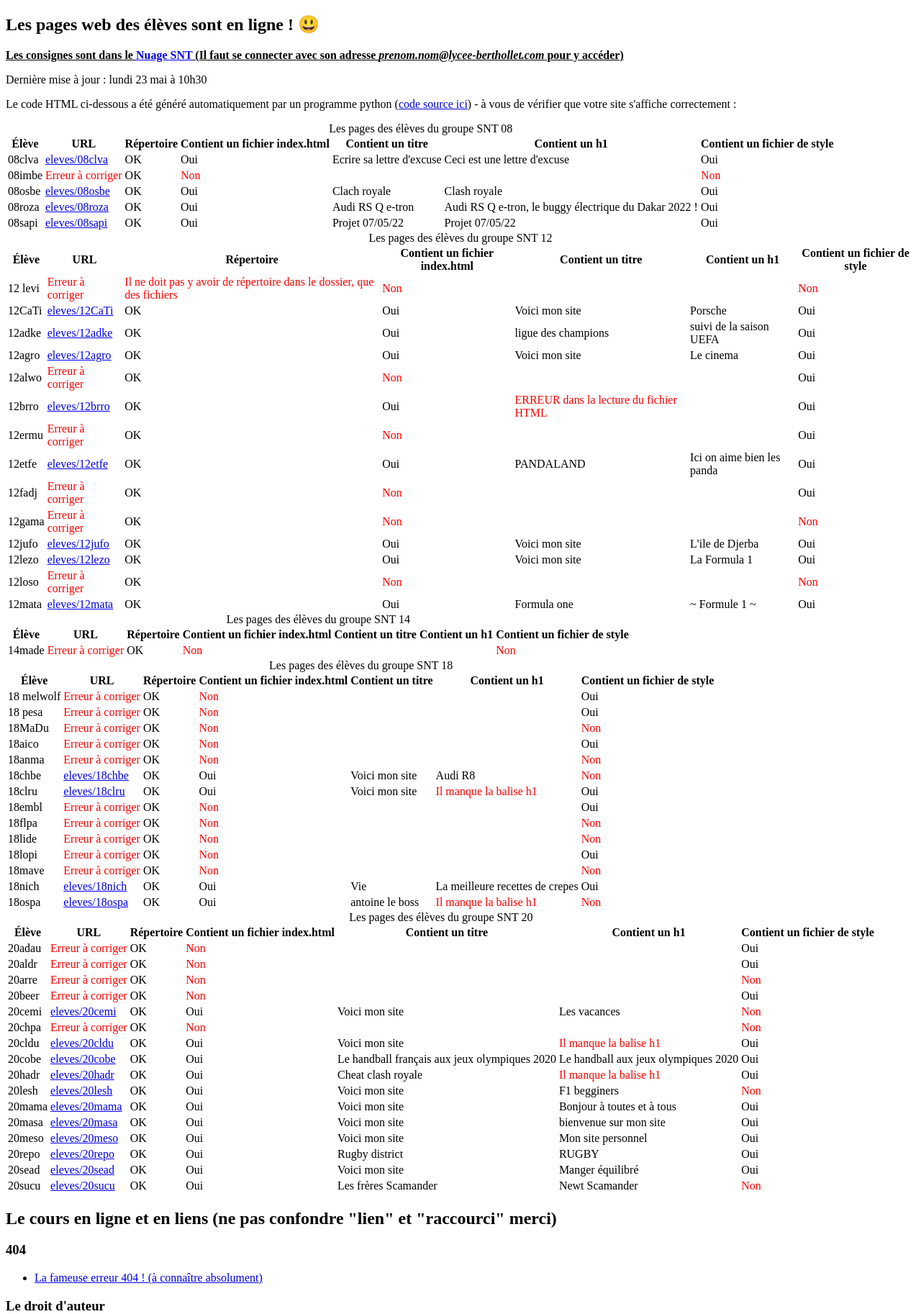
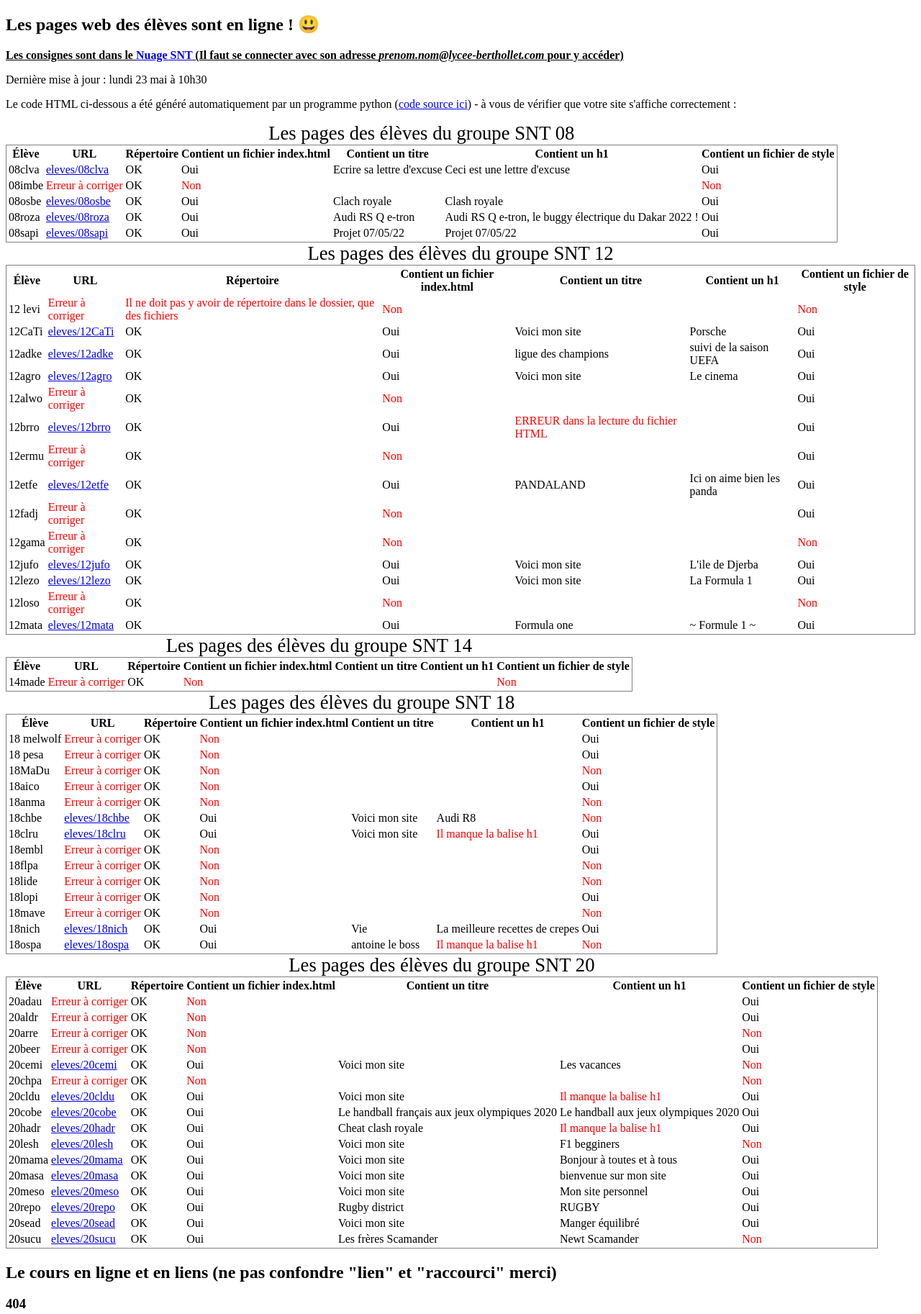
Before and after one commit to SNTberthollet/web, a PHP site: page / in a window 1280 px wide. Shown: the part 94-1920 px from the top of the page at 72% size. Run offline with PHP 8.4, Linux system fonts and the light colour scheme.

Commit message:
Update styleTableau.css

```diff
--- a/styles/styleTableau.css
+++ b/styles/styleTableau.css
@@ -1,3 +1,12 @@
 .erreur {
   color: red;
 }
+
+table {
+  border: 1px solid grey;
+}
+
+caption {
+  font-size: 20pt;
+  font-style: underline;
+}
```
